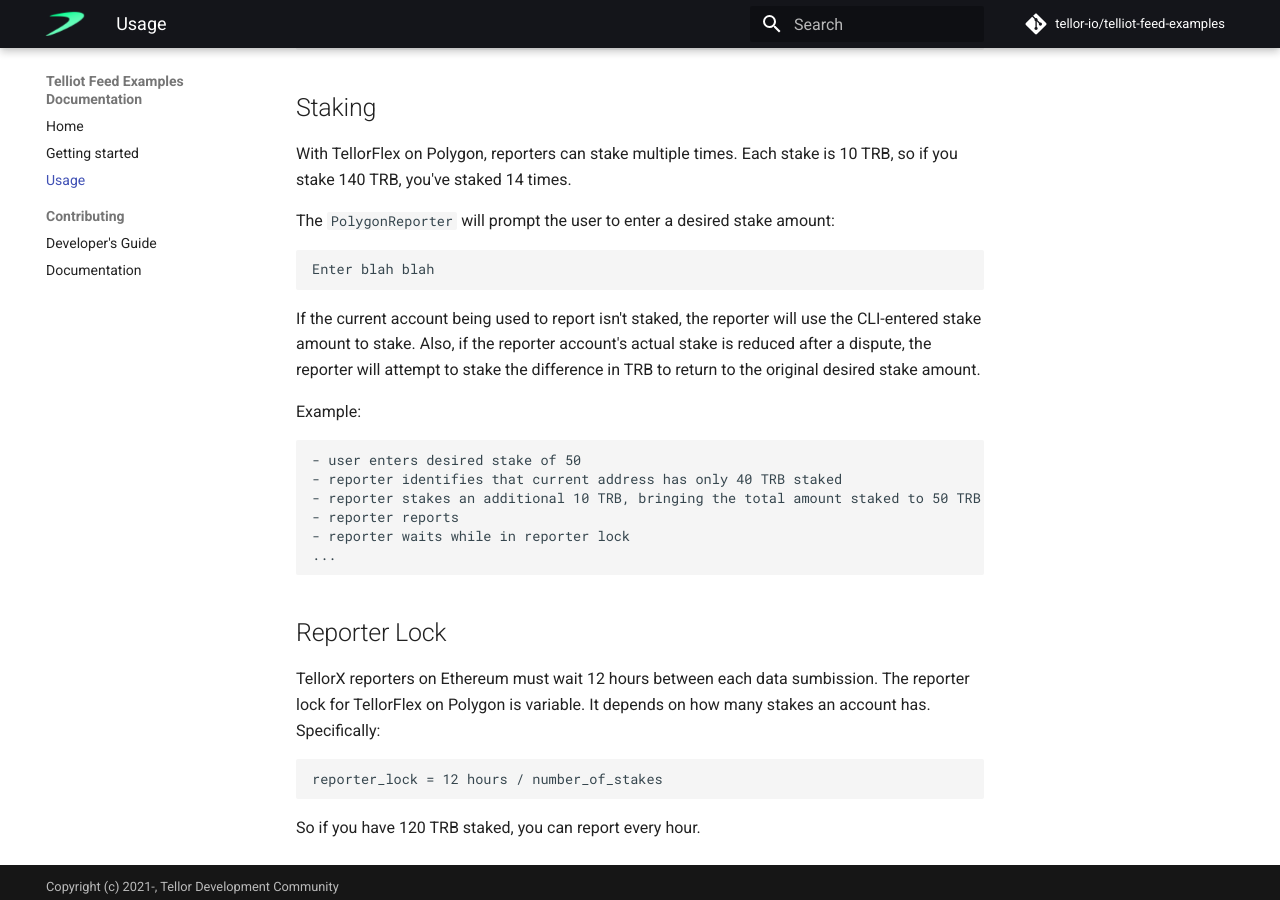
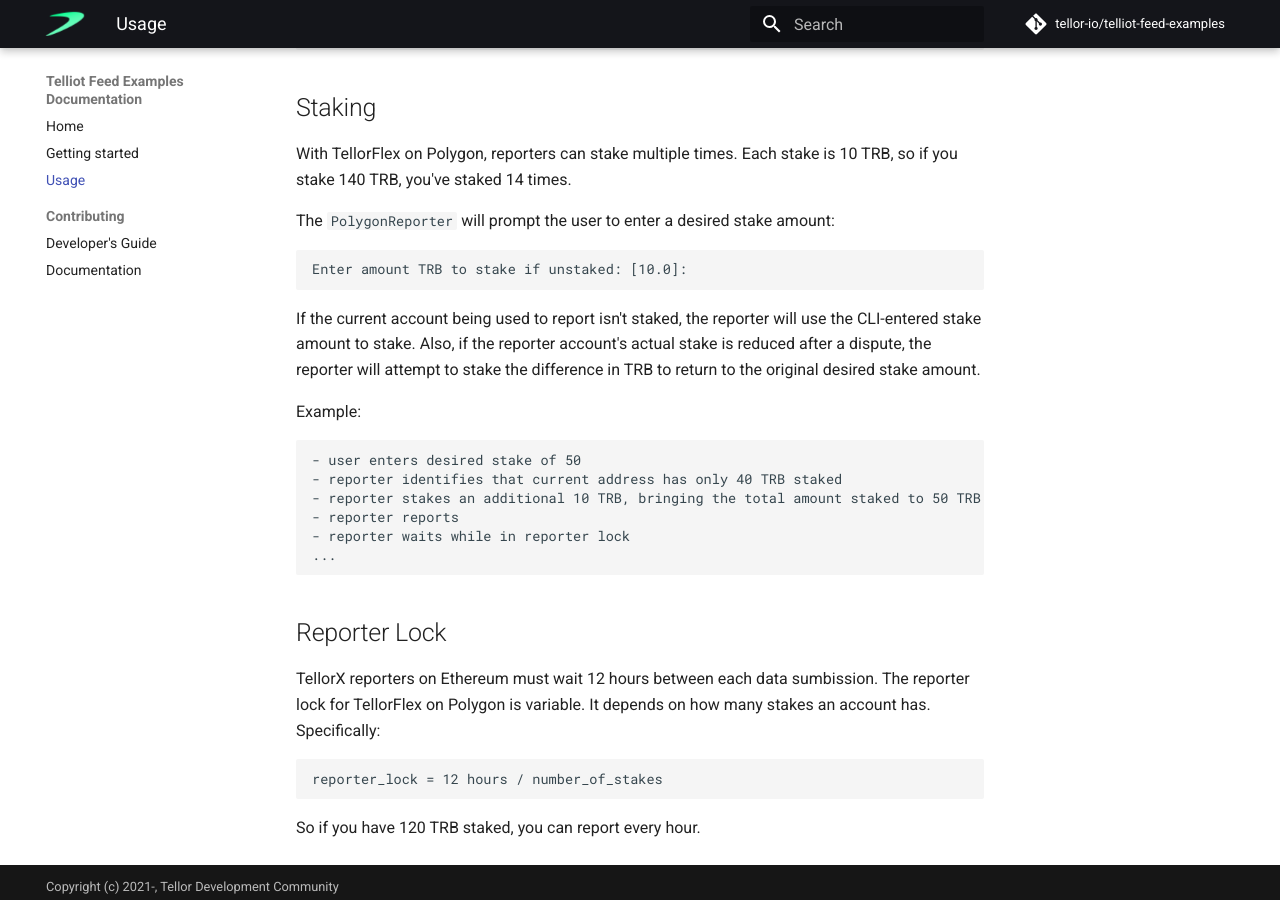
Before and after one commit to tellor-io/telliot-feeds, an MkDocs documentation site: the page built from docs/usage.md, in a window 1280 px wide and 900 px high, scrolled down 4520 px. Built offline with MkDocs 1.6.1 and Material for MkDocs 9.7.7, drawn with Linux system fonts in a browser that asks for light colours; comment, search, counter and statistics services are not loaded.

Commit message:
Replace cli output example

````diff
--- a/docs/usage.md
+++ b/docs/usage.md
@@ -172,7 +172,7 @@
 
 The `PolygonReporter` will prompt the user to enter a desired stake amount:
 ```
-Enter blah blah
+Enter amount TRB to stake if unstaked: [10.0]:
 ```
 If the current account being used to report isn't staked, the reporter will use the CLI-entered stake amount to stake. Also, if the reporter account's actual stake is reduced after a dispute, the reporter will attempt to stake the difference in TRB to return to the original desired stake amount.
 
````
